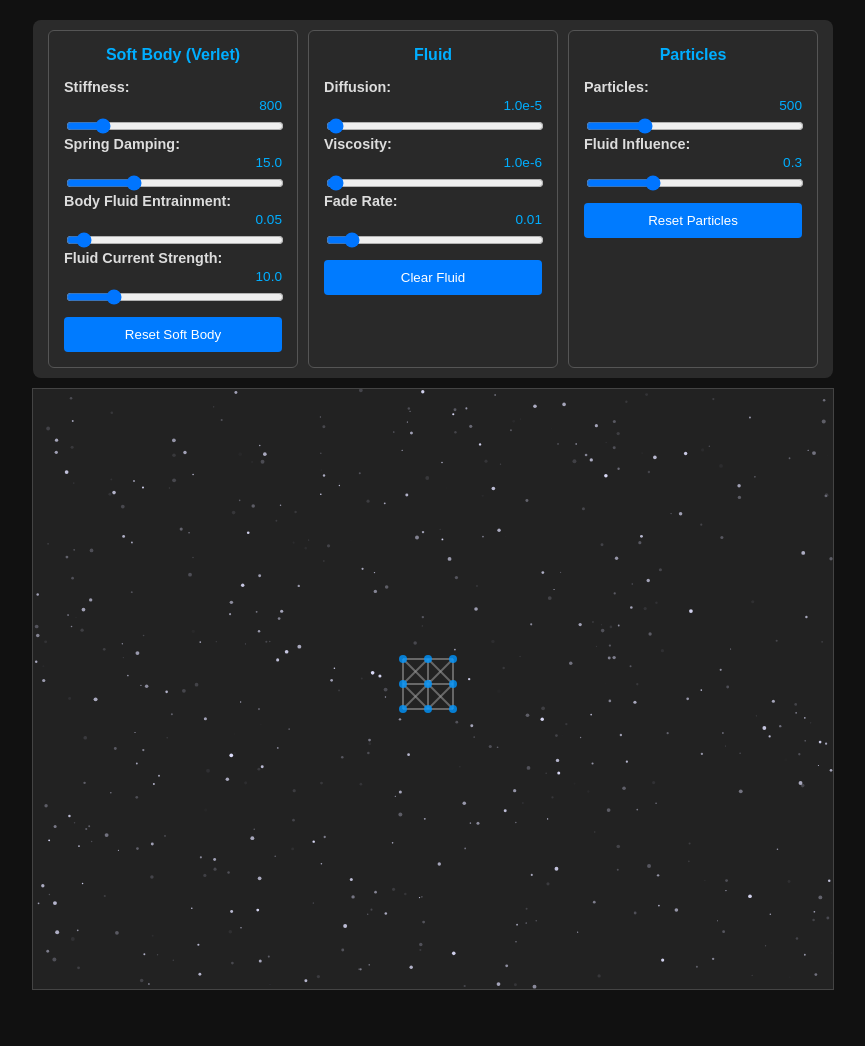
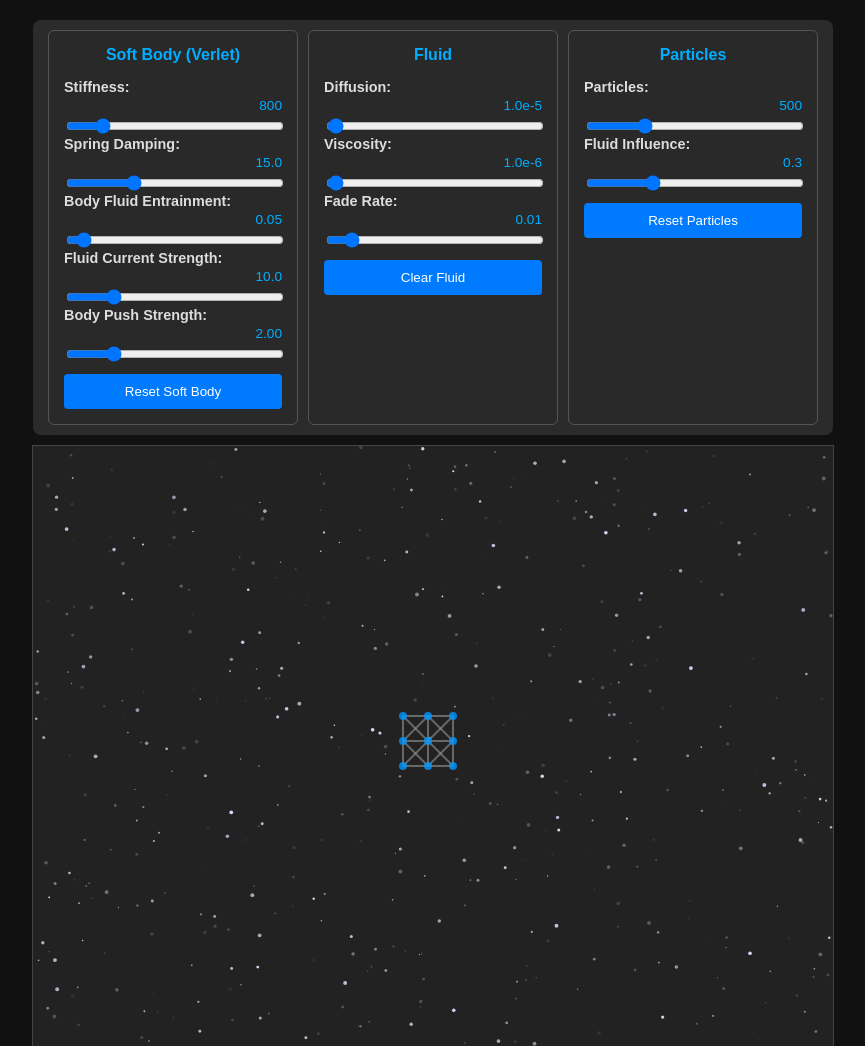
Before and after one commit to rwill128/browser_neurogenesis, a plain HTML site: page soft_body.html in a window 1280 px wide. Shown: the top 1046 px of the page, without its empty margins (207-1072 px from the left). Before the commit the page ends 1010 px from the top, so only its background shows below. Drawn offline with Linux system fonts and the light colour scheme; animation ran at ten frames a second.

Commit message:
Checkpoint

```diff
--- a/soft_body.html
+++ b/soft_body.html
@@ -112,6 +112,10 @@
             <span id="fluidCurrentStrengthValue" class="slider-value">10.0</span>
             <input type="range" id="fluidCurrentStrength" min="0.0" max="50.0" value="10.0" step="0.5">
 
+            <label for="bodyPushStrength" class="slider-label">Body Push Strength:</label>
+            <span id="bodyPushStrengthValue" class="slider-value">2.0</span>
+            <input type="range" id="bodyPushStrength" min="0.0" max="10.0" value="2.0" step="0.1">
+
 
             <button id="resetButton">Reset Soft Body</button>
         </div>
@@ -151,26 +155,29 @@
         const stiffnessSlider = document.getElementById('stiffness');
         const dampingSlider = document.getElementById('damping');
         const bodyFluidEntrainmentSlider = document.getElementById('bodyFluidEntrainment');
-        const fluidCurrentStrengthSlider = document.getElementById('fluidCurrentStrength'); // New slider
+        const fluidCurrentStrengthSlider = document.getElementById('fluidCurrentStrength');
+        const bodyPushStrengthSlider = document.getElementById('bodyPushStrength'); // New slider
         const resetButton = document.getElementById('resetButton');
         const stiffnessValueSpan = document.getElementById('stiffnessValue');
         const dampingValueSpan = document.getElementById('dampingValue');
         const bodyFluidEntrainmentValueSpan = document.getElementById('bodyFluidEntrainmentValue');
-        const fluidCurrentStrengthValueSpan = document.getElementById('fluidCurrentStrengthValue'); // New span
+        const fluidCurrentStrengthValueSpan = document.getElementById('fluidCurrentStrengthValue');
+        const bodyPushStrengthValueSpan = document.getElementById('bodyPushStrengthValue'); // New span
 
 
         let DEFAULT_STIFFNESS = parseFloat(stiffnessSlider.value);
         let DEFAULT_DAMPING = parseFloat(dampingSlider.value);
         let BODY_FLUID_ENTRAINMENT_FACTOR = parseFloat(bodyFluidEntrainmentSlider.value);
-        let FLUID_CURRENT_STRENGTH_ON_BODY = parseFloat(fluidCurrentStrengthSlider.value); // New variable
+        let FLUID_CURRENT_STRENGTH_ON_BODY = parseFloat(fluidCurrentStrengthSlider.value);
+        let SOFT_BODY_PUSH_STRENGTH = parseFloat(bodyPushStrengthSlider.value); // New variable
 
         // Function to update slider value display
         function updateSliderDisplay(slider, span) {
             let value = parseFloat(slider.value);
             if (slider.id === 'fluidDiffusion' || slider.id === 'fluidViscosity') {
                 span.textContent = value.toExponential(1);
-            } else if (slider.id === 'particleFluidInfluence' || slider.id === 'damping' || slider.id === 'bodyFluidEntrainment' || slider.id === 'fluidCurrentStrength') {
-                span.textContent = value.toFixed(slider.id === 'bodyFluidEntrainment' ? 2 : 1);
+            } else if (slider.id === 'particleFluidInfluence' || slider.id === 'damping' || slider.id === 'bodyFluidEntrainment' || slider.id === 'fluidCurrentStrength' || slider.id === 'bodyPushStrength') {
+                span.textContent = value.toFixed( (slider.id === 'bodyFluidEntrainment' || slider.id === 'bodyPushStrength') ? 2 : 1);
             }
             else {
                 span.textContent = value;
@@ -191,9 +198,13 @@
             BODY_FLUID_ENTRAINMENT_FACTOR = parseFloat(this.value);
             updateSliderDisplay(this, bodyFluidEntrainmentValueSpan);
         }
-        fluidCurrentStrengthSlider.oninput = function() { // Listener for new slider
+        fluidCurrentStrengthSlider.oninput = function() {
             FLUID_CURRENT_STRENGTH_ON_BODY = parseFloat(this.value);
             updateSliderDisplay(this, fluidCurrentStrengthValueSpan);
+        }
+        bodyPushStrengthSlider.oninput = function() { // Listener for new slider
+            SOFT_BODY_PUSH_STRENGTH = parseFloat(this.value);
+            updateSliderDisplay(this, bodyPushStrengthValueSpan);
         }
         resetButton.onclick = function() { initSoftBodySimulation(); }
 
@@ -241,7 +252,8 @@
         updateSliderDisplay(stiffnessSlider, stiffnessValueSpan);
         updateSliderDisplay(dampingSlider, dampingValueSpan);
         updateSliderDisplay(bodyFluidEntrainmentSlider, bodyFluidEntrainmentValueSpan);
-        updateSliderDisplay(fluidCurrentStrengthSlider, fluidCurrentStrengthValueSpan); // Init new slider
+        updateSliderDisplay(fluidCurrentStrengthSlider, fluidCurrentStrengthValueSpan);
+        updateSliderDisplay(bodyPushStrengthSlider, bodyPushStrengthValueSpan); // Init new slider
         updateSliderDisplay(fluidDiffusionSlider, fluidDiffusionValueSpan);
         updateSliderDisplay(fluidViscositySlider, fluidViscosityValueSpan);
         updateSliderDisplay(fluidFadeSlider, fluidFadeValueSpan);
@@ -314,7 +326,7 @@
                     const b2 = Math.random() * 100 + 155;
                     fluidField.addDensity(fluidGridX, fluidGridY, r2, g2, b2, 150 + Math.random()*50);
 
-                    fluidField.addVelocity(fluidGridX, fluidGridY, mouse.dx * 10, mouse.dy * 10); // Slightly stronger mouse velocity
+                    fluidField.addVelocity(fluidGridX, fluidGridY, mouse.dx * 10, mouse.dy * 10);
                 }
             }
         });
@@ -733,46 +745,54 @@
                         const fluidGridY = Math.floor(point.pos.y / fluidField.scale);
                         const idx = fluidField.IX(fluidGridX, fluidGridY);
 
-                        // Get raw fluid velocity (grid cells per fluid sim step)
                         const rawFluidVx = fluidField.Vx[idx];
                         const rawFluidVy = fluidField.Vy[idx];
 
-                        // Current implicit velocity of the point (displacement over dt)
                         let currentPointDisplacement = point.pos.sub(point.prevPos);
 
-                        // Target displacement from fluid for this dt step
-                        // Scale raw fluid velocity by current strength and dt
                         let fluidTargetDisplacement = new Vec2(
                             rawFluidVx * dt * FLUID_CURRENT_STRENGTH_ON_BODY,
                             rawFluidVy * dt * FLUID_CURRENT_STRENGTH_ON_BODY
                         );
 
-                        // Blend the displacements
                         let blendedDisplacement = currentPointDisplacement.mul(1.0 - BODY_FLUID_ENTRAINMENT_FACTOR)
                                                      .add(fluidTargetDisplacement.mul(BODY_FLUID_ENTRAINMENT_FACTOR));
 
-                        // Update prevPos to reflect this new blended velocity for the next Verlet step's inertia
                         point.prevPos = point.pos.clone().sub(blendedDisplacement);
                     }
                 }
             }
 
-            // Calculate spring forces (these will be applied in point.update via acceleration)
             for (let spring of springs) spring.applyForce();
+            for (let point of massPoints) point.update(dt);
 
-            // Update points using Verlet integration (applies spring forces)
-            for (let point of massPoints) point.update(dt);
+            // Soft Body -> Fluid Interaction (when dragging)
+            if (selectedPoint && selectedPoint.isFixed && fluidField) {
+                for (let point of massPoints) {
+                    const displacementX = point.pos.x - point.prevPos.x;
+                    const displacementY = point.pos.y - point.prevPos.y;
+
+                    const movementThreshold = 0.01; // Adjusted threshold
+                    if (Math.sqrt(displacementX*displacementX + displacementY*displacementY) > movementThreshold) {
+                        const fluidGridX = Math.floor(point.pos.x / fluidField.scale);
+                        const fluidGridY = Math.floor(point.pos.y / fluidField.scale);
+
+                        fluidField.addVelocity(fluidGridX, fluidGridY, displacementX * SOFT_BODY_PUSH_STRENGTH, displacementY * SOFT_BODY_PUSH_STRENGTH);
+                        fluidField.addDensity(fluidGridX, fluidGridY, 70, 70, 100, 20); // Subtle blueish push
+                    }
+                }
+            }
 
             // Boundary Collisions with Verlet
             for (let point of massPoints) {
                 if (point.isFixed) continue;
 
-                const implicitVelX = point.pos.x - point.prevPos.x; // This is displacement (vel * dt)
+                const implicitVelX = point.pos.x - point.prevPos.x;
                 const implicitVelY = point.pos.y - point.prevPos.y;
 
                 if (point.pos.x - point.radius < 0) {
                     point.pos.x = point.radius;
-                    point.prevPos.x = point.pos.x + implicitVelX * restitution; // Reflect momentum
+                    point.prevPos.x = point.pos.x + implicitVelX * restitution;
                 } else if (point.pos.x + point.radius > canvas.width) {
                     point.pos.x = canvas.width - point.radius;
                     point.prevPos.x = point.pos.x + implicitVelX * restitution;
```
